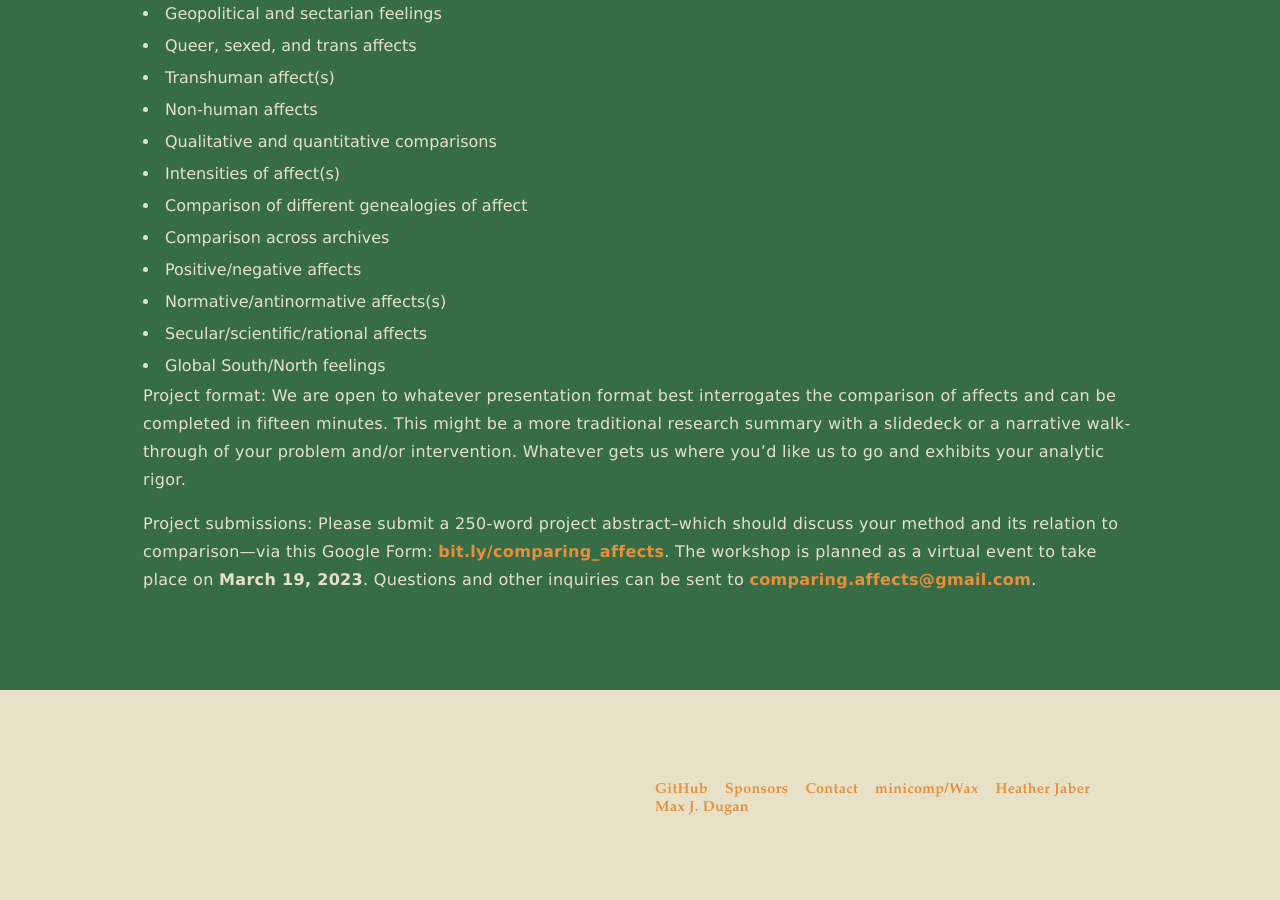
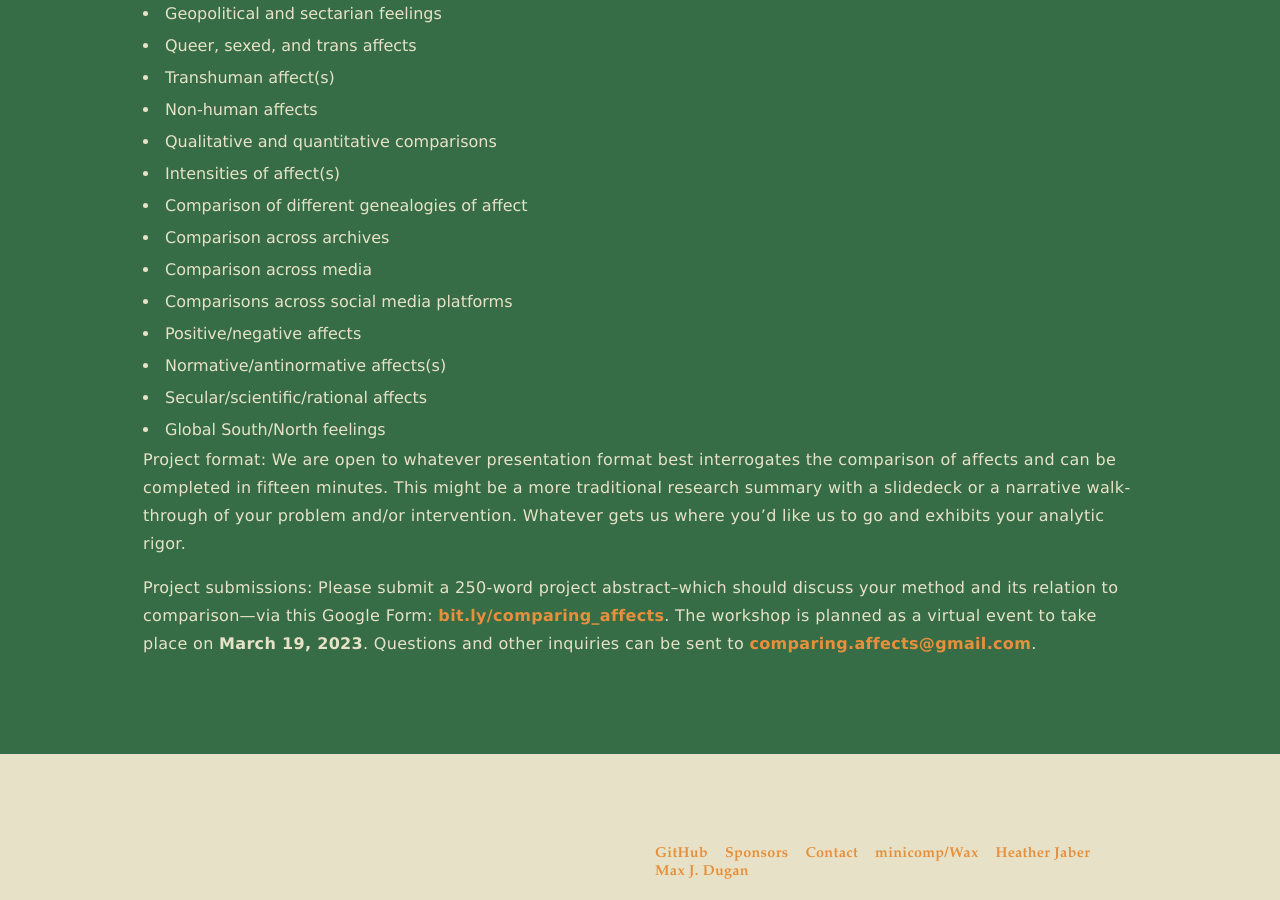
Before and after one commit to maxjdugan/comparing_affects, a Jekyll site: the page built from pages/call_for_papers.md, in a window 1280 px wide and 900 px high, scrolled down 1534 px. Built offline with Jekyll 4.4.1, drawn with Linux system fonts in a browser that asks for light colours.

Commit message:
Added "media" to CFP

```diff
--- a/pages/call_for_papers.md
+++ b/pages/call_for_papers.md
@@ -36,6 +36,8 @@ permalink: /cfp/
 <li>Intensities of affect(s)</li>
 <li>Comparison of different genealogies of affect</li>
 <li>Comparison across archives</li>
+<li>Comparison across media</li>
+<li>Comparisons across social media platforms</li>
 <li>Positive/negative affects</li>
 <li>Normative/antinormative affects(s)</li>
 <li>Secular/scientific/rational affects</li>
```
